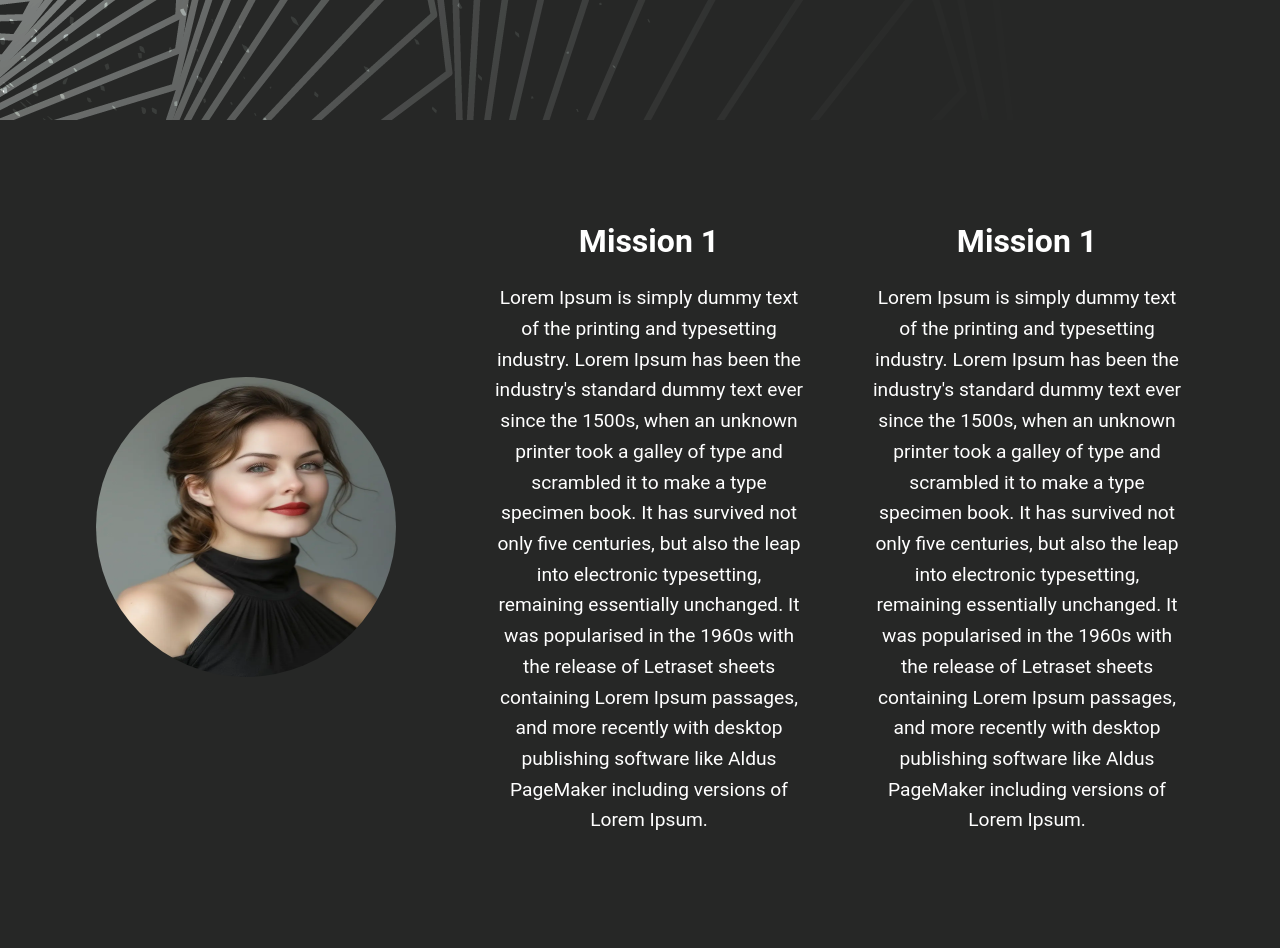
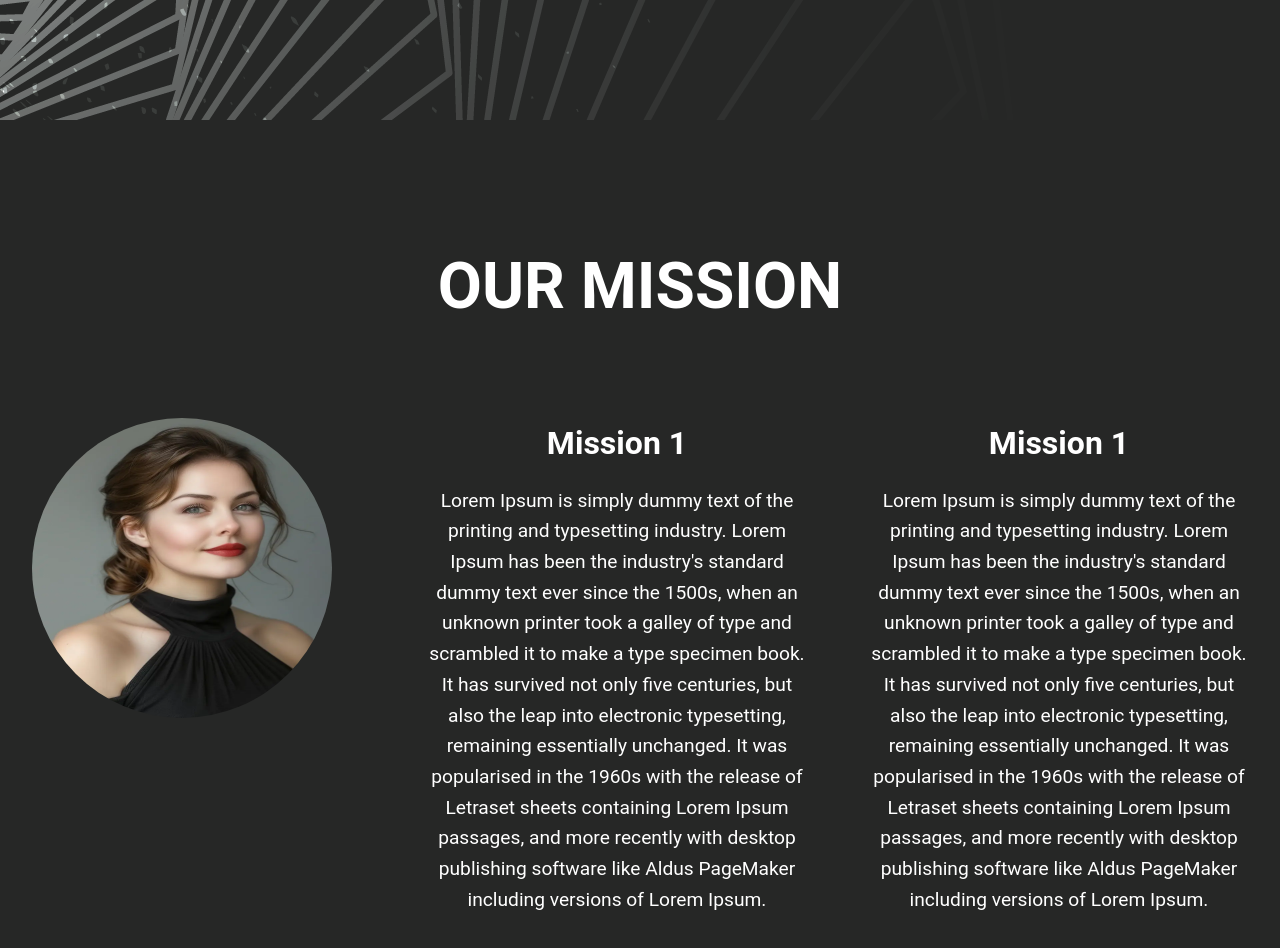
Before and after one commit to amromar/FrontEndCourse, a plain HTML site: page assignment3/index.html in a window 1280 px wide. Shown: the part 680-1628 px from the top of the page. Drawn offline with Linux system fonts and the light colour scheme.

Commit message:
title-background
Updating missing title
and background effect

```diff
--- a/assignment3/assets/css/style.css
+++ b/assignment3/assets/css/style.css
@@ -20,6 +20,7 @@ body{
    text-align: center;
     display: grid;
     align-items: center;
+    background-attachment: fixed;
 }
 .nav{
     position: fixed;
@@ -118,13 +119,15 @@ nav ul li a:hover{
     color: #262726;
 }
 
-section{
-    padding: 4rem;
+#section_title{
+    font-size: 2rem;
     text-align: center;
-    display: flex;
-    justify-content: space-evenly;
-    align-items: center;
+    margin-bottom: 2rem;
+    text-transform: uppercase;
+    padding: 1rem;
+    margin-top: 100px;
 }
+
 section div{
 
     padding: 2rem;
@@ -153,6 +156,7 @@ section p{
 }
 .flex-container {
     display: flex;
+
     flex-direction: row;
     font-size: 30px;
     text-align: center;
--- a/assignment3/index.html
+++ b/assignment3/index.html
@@ -36,7 +36,9 @@
         </div>
 
     </div>
+    <div id="section_title"><h1>Our Mission</h1></div>
     <section class="flex-container">
+
         <div >
             <a href="#"><img class="profile_image" src="assets/img/profile.webp" alt="profile"></a>
         </div>
```
